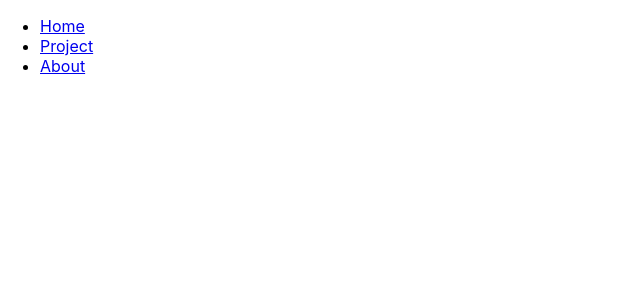
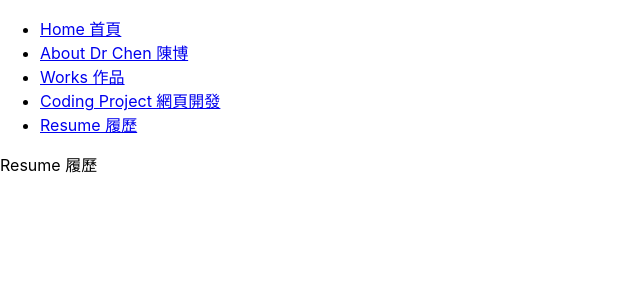
Before and after one commit to chentriangoes/yitsun_chen, a React (Create React App) app: page /resume in a window 1280 px wide. Before the commit this address had no page. Shown: the top 300 px of the page, without its empty margins (0-640 px from the left). Built offline with nearby package versions, Linux system fonts and the light colour scheme.

Commit message:
6th commit_Create More Pages

```diff
--- a/src/App.jsx
+++ b/src/App.jsx
@@ -1,22 +1,31 @@
 import { BrowserRouter, Route, Routes } from "react-router-dom";
+import MainLayout from "./layouts/MainLayout";
+
 import Home from "./pages/Home";
+import About from "./pages/About";
+import Work from "./pages/Work";
 import Project from "./pages/Project";
-import About from "./pages/About";
-import MainLayout from "./layouts/MainLayout";
+import Resume from "./pages/Resume";
 
 function App() {
   return (
     // home -- /
-    // project - /project
     // about -- /about
+    // work -- /work
+    // project -- /project
+    // Resume -- /resume
+
     <BrowserRouter>
 
     <MainLayout>
 
     <Routes>
       <Route path="/" element={<Home />} />
-      <Route path="/project" element={<Project />} />
       <Route path="/about" element={<About />} />
+      <Route path="/work" element={<Work />} />
+      <Route path="/coding" element={<Project />} />
+      <Route path="/resume" element={<Resume />} />
+
 
     </Routes>
     </MainLayout>
--- a/src/layouts/MainLayout.jsx
+++ b/src/layouts/MainLayout.jsx
@@ -9,7 +9,8 @@ export default function MainLayout(props) {
 
         {props.children}
 
-        {/* footer */}
+        {/* footer <Footer/> */}
+
     </div>
   )
 }
--- a/src/layouts/nav/Navbar.jsx
+++ b/src/layouts/nav/Navbar.jsx
@@ -5,16 +5,24 @@ export default function Navbar() {
 
     const navItems = [
         {
-            title: 'Home',
+            title: 'Home 首頁',
             link: '/',
         },
         {
-            title: 'Project',
-            link: '/project',
+            title: 'About Dr Chen 陳博',
+            link: '/about',
         },
         {
-            title: 'About',
-            link: '/about',
+            title: 'Works 作品',
+            link: '/work',
+        },
+        {
+            title: 'Coding Project 網頁開發',
+            link: '/coding',
+        },
+        {
+            title: 'Resume 履歷',
+            link: '/resume',
         },
     ]
 
--- a/src/pages/About.jsx
+++ b/src/pages/About.jsx
@@ -2,6 +2,6 @@ import React from 'react'
 
 export default function About() {
   return (
-    <div>About</div>
+    <div>About Dr Chen 陳博</div>
   )
 }
--- a/src/pages/Home.jsx
+++ b/src/pages/Home.jsx
@@ -3,6 +3,6 @@ import React from 'react'
 
 export default function Home() {
   return (
-    <div>Home</div>
+    <div>Home 首頁</div>
   )
 }
--- a/src/pages/Project.jsx
+++ b/src/pages/Project.jsx
@@ -2,6 +2,6 @@ import React from 'react'
 
 export default function Project() {
   return (
-    <div>Project</div>
+    <div>Coding Project 網頁開發</div>
   )
 }
--- /dev/null
+++ b/src/pages/Resume.jsx
@@ -0,0 +1,7 @@
+import React from 'react'
+
+export default function Resume() {
+  return (
+    <div>Resume 履歷</div>
+  )
+}
--- /dev/null
+++ b/src/pages/Work.jsx
@@ -0,0 +1,7 @@
+import React from 'react'
+
+export default function Work() {
+  return (
+    <div>Work 作品</div>
+  )
+}
```
